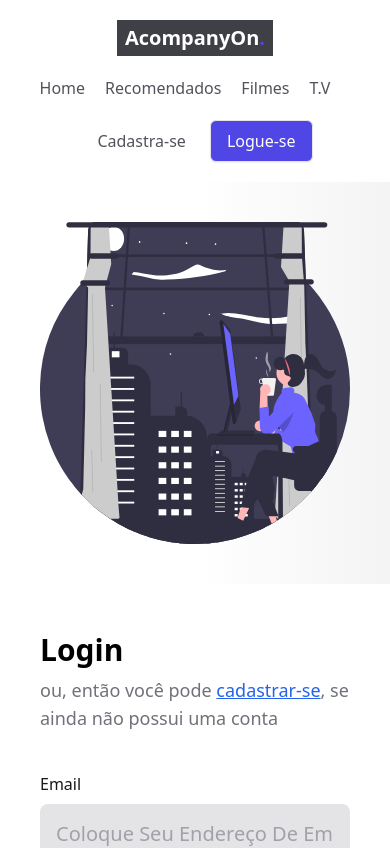
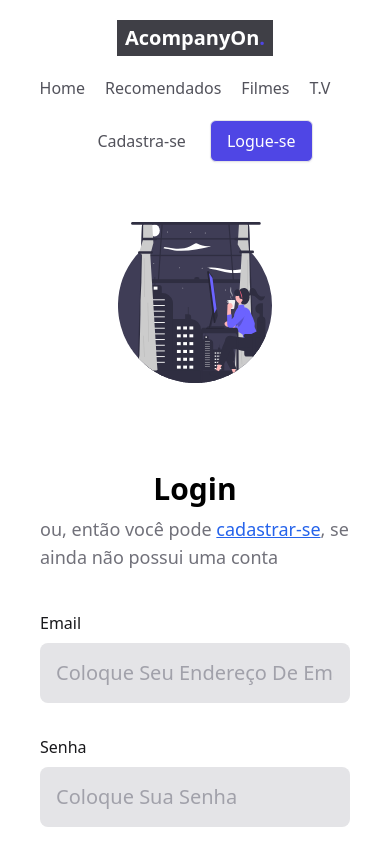
Before and after one commit to robert-office/react-node-site-filmes, a React (Create React App) app: page /login in a window 390 px wide. Shown: the top 848 px of the page. Built offline with nearby package versions, Linux system fonts and the light colour scheme; no server answers.

Commit message:
Ajustes importantes no CSS do Swipper dos traillers

```diff
--- a/src/components/Cadastro/index.tsx
+++ b/src/components/Cadastro/index.tsx
@@ -7,7 +7,7 @@ export const CadastroForm = () => {
       <section className="w-full bg-white">
         <div className="mx-auto max-w-7xl">
           <div className="flex flex-col lg:flex-row">
-            <div className="relative w-full bg-cover lg:w-6/12 xl:w-7/12 bg-gradient-to-r from-white via-white to-gray-100">
+            <div className="relative w-full bg-cover lg:w-6/12 xl:w-7/12 bg-gradient-to-r ">
               <div className="relative flex flex-col items-center justify-center w-full h-full px-10 my-20 lg:px-16 lg:my-0">
                 <div className="flex flex-col items-start space-y-8 tracking-tight lg:max-w-3xl">
 
--- a/src/components/LocalSwipperTrailler/index.tsx
+++ b/src/components/LocalSwipperTrailler/index.tsx
@@ -60,7 +60,7 @@ export const LocalSwipperTrailler = class Grid extends React.Component {
           observer={true}
           observeParents={true}
           parallax={true}
-          className="mySwiper"
+          className="mySwiperTrailler"
         >
           {this.props.children}
         </Swiper>
--- a/src/components/LocalSwipperTrailler/styles.css
+++ b/src/components/LocalSwipperTrailler/styles.css
@@ -14,3 +14,5 @@
     overflow-y: visible !important;
     overflow-x: clip !important;
 }
+
+.mySwiperTrailler { width: 100% !important }
--- a/src/components/Login/index.tsx
+++ b/src/components/Login/index.tsx
@@ -7,16 +7,16 @@ export const LoginForm = () => {
       <section className="w-full bg-white">
         <div className="mx-auto max-w-7xl">
           <div className="flex flex-col lg:flex-row">
-            <div className="relative w-full bg-cover lg:w-6/12 xl:w-7/12 bg-gradient-to-r from-white via-white to-gray-100">
+            <div className="relative w-full bg-cover lg:w-6/12 xl:w-7/12 bg-gradient-to-r">
               <div className="relative flex flex-col items-center justify-center w-full h-full px-10 my-10 lg:px-16 lg:my-0">
-                <div className="flex flex-col items-start space-y-8 tracking-tight lg:max-w-3xl">
+                <div className="w-1/2 lg:w-full flex flex-col items-start space-y-8 tracking-tight lg:max-w-3xl">
                   <img src={svg} alt="svg" />
                 </div>
               </div>
             </div>
             <div className="w-full bg-white lg:w-6/12 xl:w-5/12">
               <div className="flex flex-col items-start justify-start w-full h-full p-10 lg:p-16 xl:p-24">
-                <h4 className="w-full text-3xl font-bold my-2">Login</h4>
+                <h4 className="w-full text-3xl font-bold my-2 lg:text-left text-center">Login</h4>
                 <p className="text-lg text-gray-500">
                   ou, então você pode{" "}
                   <a href={process.env.REACT_APP_BASE_URL+"/cadastro"} className="text-blue-600 underline">
--- a/src/pages/detalhes/index.tsx
+++ b/src/pages/detalhes/index.tsx
@@ -41,15 +41,10 @@ export const Detalhes = () => {
         <OtherNavBar />
         <BodyDetalhes>
           <HeaderBackdrop alldata={Infos} />
-          <Divider />
           <TraillersLocal alldata={Infos} />
-          <Divider />
           <Similar alldata={Infos} />
-          <Divider />
           <RecomendedToThis alldata={Infos} />
-          <Divider />
           <ReviewsLocal alldata={Infos} />
-          <Divider />
         </BodyDetalhes>
         <Footer />
       </>
```
Also changed, not shown: src/components/TraillersLocal/index.css (added).
